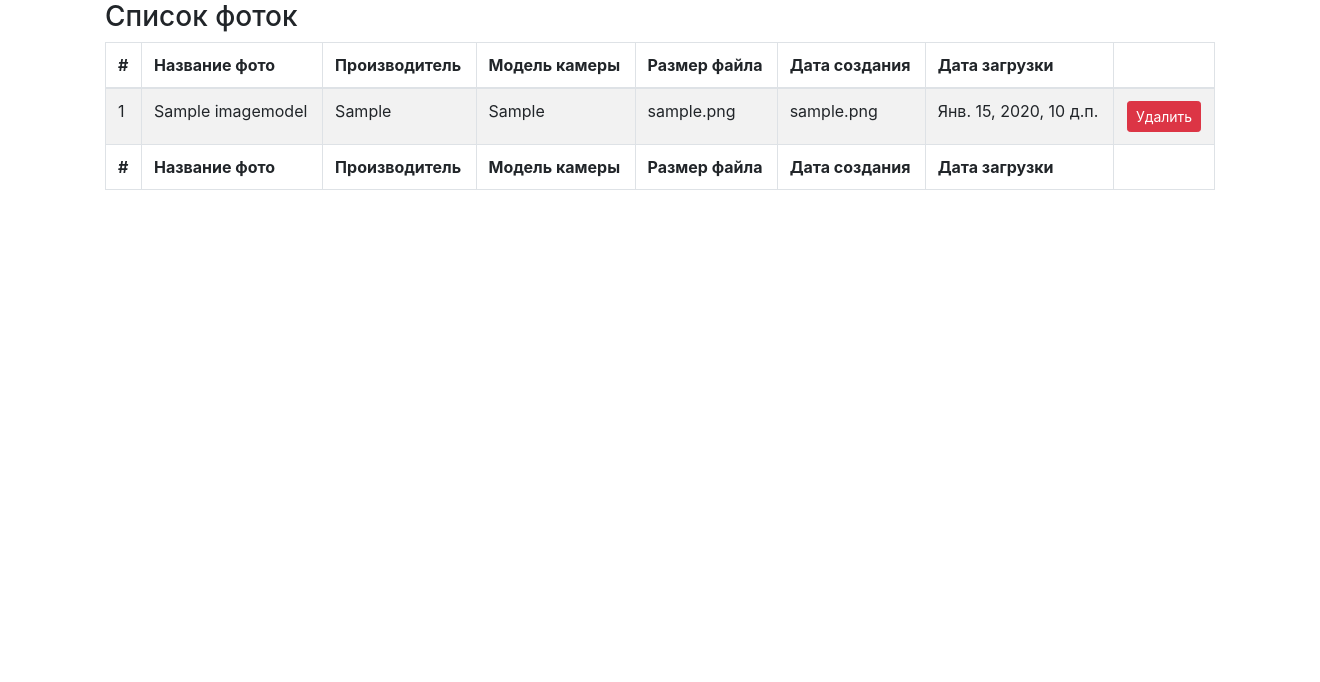
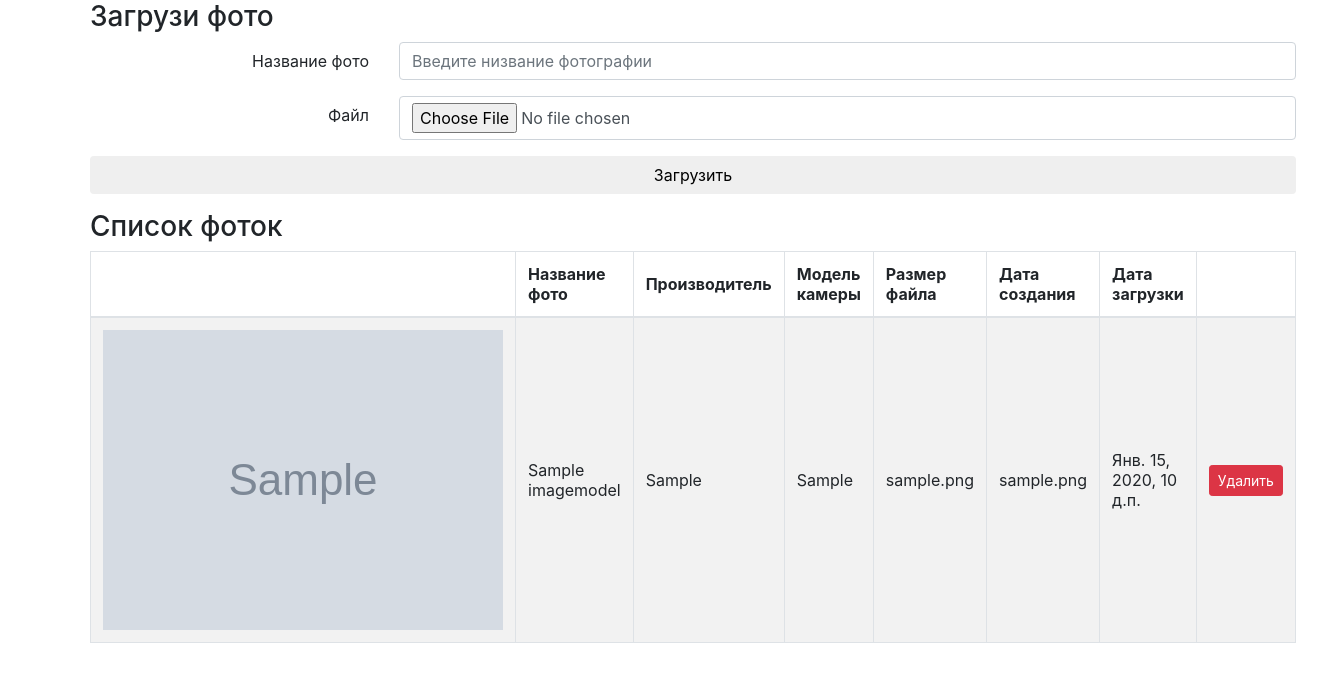
Before and after one commit to Kdkulakov/photogalery, a Django app: page / in a window 1320 px wide. Shown: the top 682 px of the page. Run offline with Django 3.2, Linux system fonts and the light colour scheme; tables that the repository leaves empty hold one stand-in row (values such as "Sample post"); grey boxes marked "Sample" are stand-in pictures; some libraries are stand-ins or nearby versions.

Commit message:
form validators fix

```diff
--- a/server/gallery/admin.py
+++ b/server/gallery/admin.py
@@ -9,6 +9,7 @@ class ImageAdmin(admin.ModelAdmin):
         'manufacturer',
         'camera_model',
         'file_url',
+        'thumbnail',
         'file_size',
         'object_created',
         'photo_created',
--- /dev/null
+++ b/server/gallery/forms.py
@@ -0,0 +1,24 @@
+from django import forms
+from django.forms.widgets import TextInput, FileInput
+from .models import ImageModel
+from django.forms import ValidationError
+
+
+class ImageModelForm(forms.ModelForm):
+
+    class Meta:
+        model = ImageModel
+        fields = [
+            'title',
+            'file_url',
+        ]
+        widgets = {
+            'title': TextInput(attrs={'class': 'form-control', 'placeholder': 'Введите низвание фотографии'}),
+            'file_url': FileInput(attrs={'class': 'form-control', 'placeholder': 'Загрузить фото'}),
+        }
+
+    def clean_title(self):
+        title = self.cleaned_data.get('title', '')
+        if ImageModel.objects.filter(title=title):
+            raise ValidationError('There is already a file with that name on our system')
+        return title
--- a/server/gallery/models.py
+++ b/server/gallery/models.py
@@ -1,17 +1,65 @@
 from django.db import models
+from imagekit.models import ImageSpecField
+from imagekit.processors import ResizeToFill
+from exiffield.fields import ExifField
 
 
 class ImageModel(models.Model):
-    title = models.CharField(max_length=50, verbose_name='название фото')
-    manufacturer = models.CharField(max_length=50, verbose_name='производитель')
-    camera_model = models.CharField(max_length=50, verbose_name='модель камеры')
-    file_url = models.ImageField(upload_to='media/images/%y/%m/%d/')
-    file_size = models.CharField(max_length=50, verbose_name='размер файла')
-    object_created = models.DateTimeField(auto_now_add=True, verbose_name='дата загрузки')
-    photo_created = models.CharField(max_length=50, verbose_name='дата создания')
+    title = models.CharField(
+        max_length=50,
+        verbose_name='название фото'
+    )
+    manufacturer = models.CharField(
+        max_length=50,
+        verbose_name='производитель'
+    )
+    camera_model = models.CharField(
+        max_length=50,
+        verbose_name='модель камеры'
+    )
+    file_url = models.ImageField(
+        upload_to='images/%y/%m/%d/',
+        verbose_name='файл'
+    )
+    exif = ExifField(
+        source='file_url',
+    )
+    thumbnail = ImageSpecField(
+        source='file_url',
+        processors=[ResizeToFill(100, 100)],
+        format='JPEG',
+        options={'quality': 60},
+    )
+    file_size = models.CharField(
+        max_length=50,
+        verbose_name='размер файла'
+    )
+    object_created = models.DateTimeField(
+        auto_now_add=True,
+        verbose_name='дата загрузки'
+    )
+    photo_created = models.CharField(
+        max_length=50,
+        verbose_name='дата создания'
+    )
 
     def __str__(self):
         return self.title or ""
+
+    @property
+    def filesize(self):
+        x = self.file_url.size
+        y = 512000
+        if x < y:
+            value = round(x/1000, 2)
+            ext = ' kb'
+        elif x < y*1000:
+            value = round(x/1000000, 2)
+            ext = ' Mb'
+        else:
+            value = round(x/1000000000, 2)
+            ext = ' Gb'
+        return str(value)+ext
 
     class Meta:
         ordering = ['-object_created']
--- /dev/null
+++ b/server/gallery/static/gallery/style.css
@@ -0,0 +1,12 @@
+.table td, .table thead th {
+    vertical-align: middle;
+}
+
+.form-create {
+    margin: 0 auto;
+}
+
+.form-create form {
+    display: flex;
+    flex-direction: column;
+}
--- a/server/gallery/templates/gallery/components/image.html
+++ b/server/gallery/templates/gallery/components/image.html
@@ -1,6 +1,5 @@
-
 <tr role="row" class="even">
-  <td>{{image.pk}}</td>
+  <td><a href="/media/{{image.file_url}}"><img src="{{image.thumbnail.url}}" /></a></td>
   <td class="sorting_1">{{image.title}}</td>
   <td>{{image.manufacturer}}</td>
   <td>{{image.camera_model}}</td>
@@ -8,6 +7,9 @@
   <td>{{image.photo_created}}</td>
   <td>{{image.object_created}}</td>
 
-  <td style="text-align: center;"><button type="button" class="btn btn-danger btn-sm" onclick="location.href='{#% url 'products:delete' pk=product.pk %#}'">Удалить</button></td>
+  <td style="text-align: center;">
+    <button type="button" class="btn btn-danger btn-sm" onclick="location.href='{% url 'gallery:delete' pk=image.pk %}'">Удалить
+    </button>
+  </td>
 
 </tr>
--- a/server/gallery/templates/gallery/list.html
+++ b/server/gallery/templates/gallery/list.html
@@ -7,26 +7,55 @@ Gallery
 {% endblock %}
 
 {% block page_styles %}
+<link rel="stylesheet" href="{% static '/gallery/style.css'%}">
 {% endblock %}
 
 {% block page_content %}
 
 <section class="content">
   <div class="row">
-        <!-- left column -->
+    <div class="box">
+      <div class="box-header">
+        <h3 class="box-title">Загрузи фото</h3>
+      </div>
+      <div class="box-body">
+        <div class="form-create">
+          <form role="form" method="POST" enctype="multipart/form-data">
+              {% csrf_token %}
+              {% for field in form.visible_fields %}
+              <div class="form-group row">
+                  <label for="{{ field.name }}" class="col-sm-3 text-right control-label col-form-label">
+                      {{field.label }}</label>
+                  <div class="col-sm-9">
+                      {{field}}
+                      {{field.errors}}
+                  </div>
+              </div>
+              {% endfor %}
+                {% if form.errors %}
+              errr
+                    {% for field in form %}
+                        {% for error in field.errors %}
+                            <p> {{ error }} </p>
+                        {% endfor %}
+                    {% endfor %}
+                {% endif %}
+              <button type="submit" name="image_form"  class="btn btn-outline">Загрузить</button>
+          </form>
+          </div>
+        </div>
+
+  <div class="row">
       <div class="col-md-12">
-          <!-- /.box -->
         <div class="box">
           <div class="box-header">
             <h3 class="box-title">Список фоток</h3>
-
           </div>
-            <!-- /.box-header -->
           <div class="box-body">
             <table id="example1" class="table table-bordered table-striped">
               <thead>
               <tr>
-                  <th>#</th>
+                <th></th>
                 <th>Название фото</th>
                 <th>Производитель</th>
                 <th>Модель камеры</th>
@@ -36,24 +65,22 @@ Gallery
                 <th></th>
               </tr>
               </thead>
-              <tbody>
+            <tbody class="table-data">
+            {% if images %}
                   {% for item in images %}
                       {% include 'gallery/components/image.html' with image=item %}
                   {% endfor %}
+            {% else %}
+                <td colspan="8" style="text-align: center;">
+                    <h4>В вашей шикарной галереии нет ни одной фотки. Загружай скорее. &#8657;</h4>
+                </td>
+            {% endif %}
             </tbody>
-              <tfoot>
-                <tr>
-                  <th>#</th>
-                  <th>Название фото</th>
-                  <th>Производитель</th>
-                  <th>Модель камеры</th>
-                  <th>Размер файла</th>
-                  <th>Дата создания</th>
-                  <th>Дата загрузки</th>
-                    <th></th>
-                </tr>
-                </tfoot>
+
             </table>
+          </div>
+
+        </div>
         </div>
       </div>
       </div>
@@ -63,20 +90,4 @@ Gallery
 {% endblock %}
 
 {% block page_js %}
-<!--&lt;!&ndash; jQuery 3 &ndash;&gt;-->
-<!--<script src="{% static '/bower_components/jquery/dist/jquery.min.js' %}"></script>-->
-
-<script>
-  $(function () {
-    $('#example1').DataTable()
-    $('#example2').DataTable({
-      'paging'      : true,
-      'lengthChange': false,
-      'searching'   : false,
-      'ordering'    : true,
-      'info'        : true,
-      'autoWidth'   : false
-    })
-  })
-</script>
 {% endblock %}
--- a/server/gallery/urls.py
+++ b/server/gallery/urls.py
@@ -1,7 +1,9 @@
 from django.urls import path
-from .views import ImagesList
+from .views import ImagesList, image_delete
 
+app_name = 'gallery'
 
 urlpatterns = [
     path('', ImagesList.as_view(), name='images'),
+    path('delete/<pk>', image_delete, name='delete'),
 ]
--- a/server/gallery/views.py
+++ b/server/gallery/views.py
@@ -1,5 +1,25 @@
-from django.views.generic import (ListView, CreateView, DeleteView)
+from django.views.generic import ListView
 from .models import ImageModel
+from .forms import ImageModelForm
+from django.urls import reverse_lazy
+from django.shortcuts import render, redirect, get_list_or_404, get_object_or_404, HttpResponseRedirect
+import magic
+from django.forms import ValidationError
+
+
+def get_mimetype(fobject):
+    mime = magic.Magic(mime=True)
+    mimetype = mime.from_buffer(fobject.read(1024))
+    fobject.seek(0)
+    return mimetype
+
+
+def valid_image_mimetype(fobject):
+    mimetype = get_mimetype(fobject)
+    if mimetype:
+        return mimetype.startswith('image')
+    else:
+        return False
 
 
 class ImagesList(ListView):
@@ -9,4 +29,48 @@ class ImagesList(ListView):
     model = ImageModel
     template_name = 'gallery/list.html'
     context_object_name = 'images'
+    success_url = reverse_lazy('gallery:images')
     # paginate_by = "1"
+
+    def get_context_data(self, **kwargs):
+        context = super(ImagesList, self).get_context_data(**kwargs)
+        context['form'] = ImageModelForm()
+        return context
+
+    def post(self, request, *args, **kwargs):
+        form = ImageModelForm(request.POST, request.FILES)
+
+        if form.is_valid():
+            image_instance = form.save()
+
+            print(form)
+            print(image_instance)
+            print(request.POST)
+
+            try:
+                image_instance.manufacturer = image_instance.exif['Make']['val']
+            except Exception:
+                pass
+            try:
+                image_instance.camera_model = image_instance.exif['Model']['val']
+            except Exception:
+                pass
+            try:
+                image_instance.photo_created = image_instance.exif['CreateDate']['val']
+            except Exception:
+                pass
+
+            image_instance.file_size = image_instance.filesize
+            image_instance.save()
+
+            return HttpResponseRedirect(reverse_lazy('gallery:images'))
+        else:
+            print('Form not valide')
+            form = ImageModelForm()
+
+        return HttpResponseRedirect(reverse_lazy('gallery:images'))
+
+
+def image_delete(request, pk):
+    ImageModel.objects.get(pk=pk).delete()
+    return HttpResponseRedirect(reverse_lazy('gallery:images'))
--- a/server/requirements.txt
+++ b/server/requirements.txt
@@ -1,5 +1,9 @@
 asgiref==3.2.10
 Django==3.0.7
+django-appconf==1.0.4
+django-imagekit==4.0.2
+pilkit==2.0
 Pillow==7.1.2
 pytz==2020.1
+six==1.15.0
 sqlparse==0.3.1
```
Also changed, not shown: server/server/settings.py (+9 -0 lines). Lines whose indentation alone changed are shown as unchanged.
